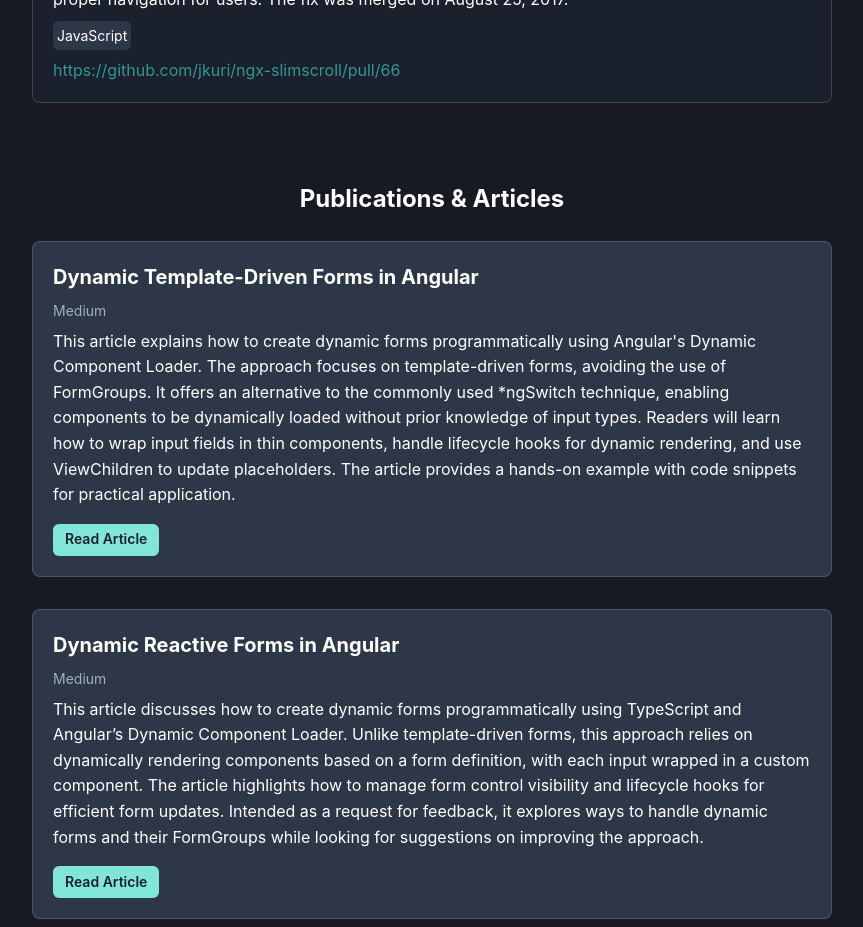
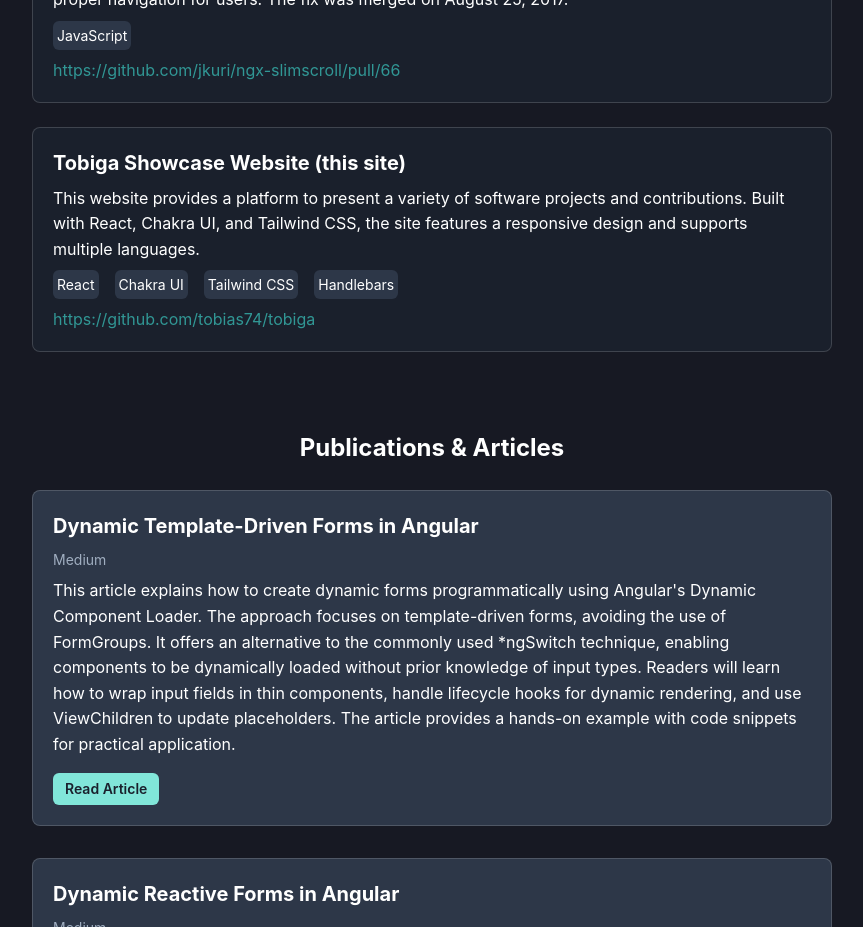
Before and after one commit to tobias74/tobiga, a React (Vite) app in the folder packages/react-app/: page /en/ in a window 1280 px wide. Shown: the part 5480-6407 px from the top of the page, without its empty margins (208-1071 px from the left). Built offline with nearby package versions, Linux system fonts and the light colour scheme.

Commit message:
add project

```diff
--- a/packages/react-app/src/data/github-contributions.js
+++ b/packages/react-app/src/data/github-contributions.js
@@ -166,9 +166,22 @@ export const GithubContributions = [
         },
         "languages": ["JavaScript"],
         "repoLink": "https://github.com/jkuri/ngx-slimscroll/pull/66"
+    },
+    {
+        title: {
+            en: 'Tobiga Showcase Website (this site)',
+            de: 'Tobiga Showcase Website (diese Seite)',
+        },
+        description: {
+            en: 'This website provides a platform to present a variety of software projects and contributions. Built with React, Chakra UI, and Tailwind CSS, the site features a responsive design and supports multiple languages.',
+            de: 'Diese Website bietet eine Plattform zur Präsentation verschiedener Softwareprojekte und Beiträge. Entwickelt mit React, Chakra UI und Tailwind CSS, bietet die Seite ein responsives Design und unterstützt mehrere Sprachen.',
+        },
+        languages: ['React', 'Chakra UI', 'Tailwind CSS', 'Handlebars'],
+        repoLink: 'https://github.com/tobias74/tobiga'
     }
 
 
 
 
+
 ];
```
